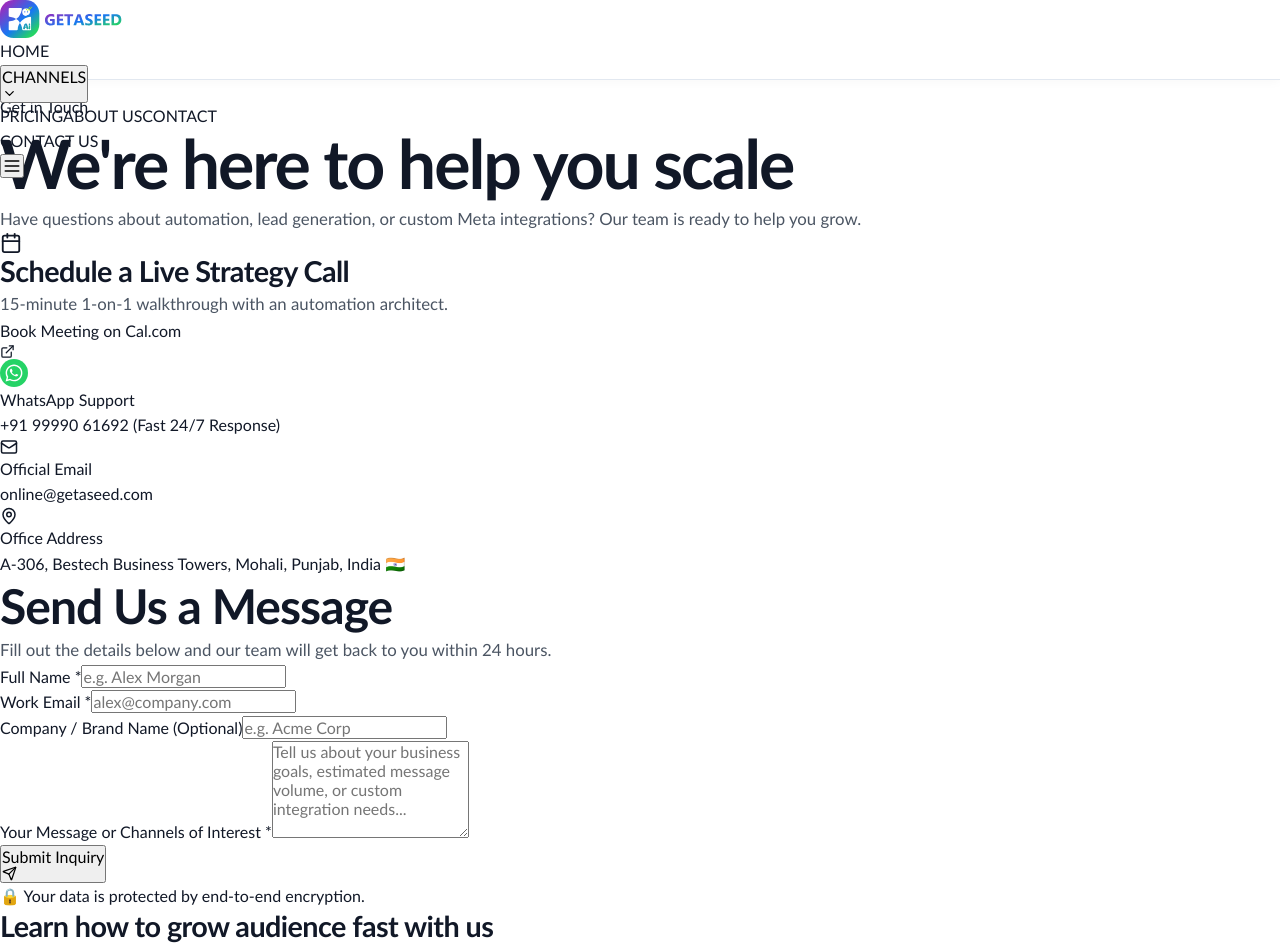
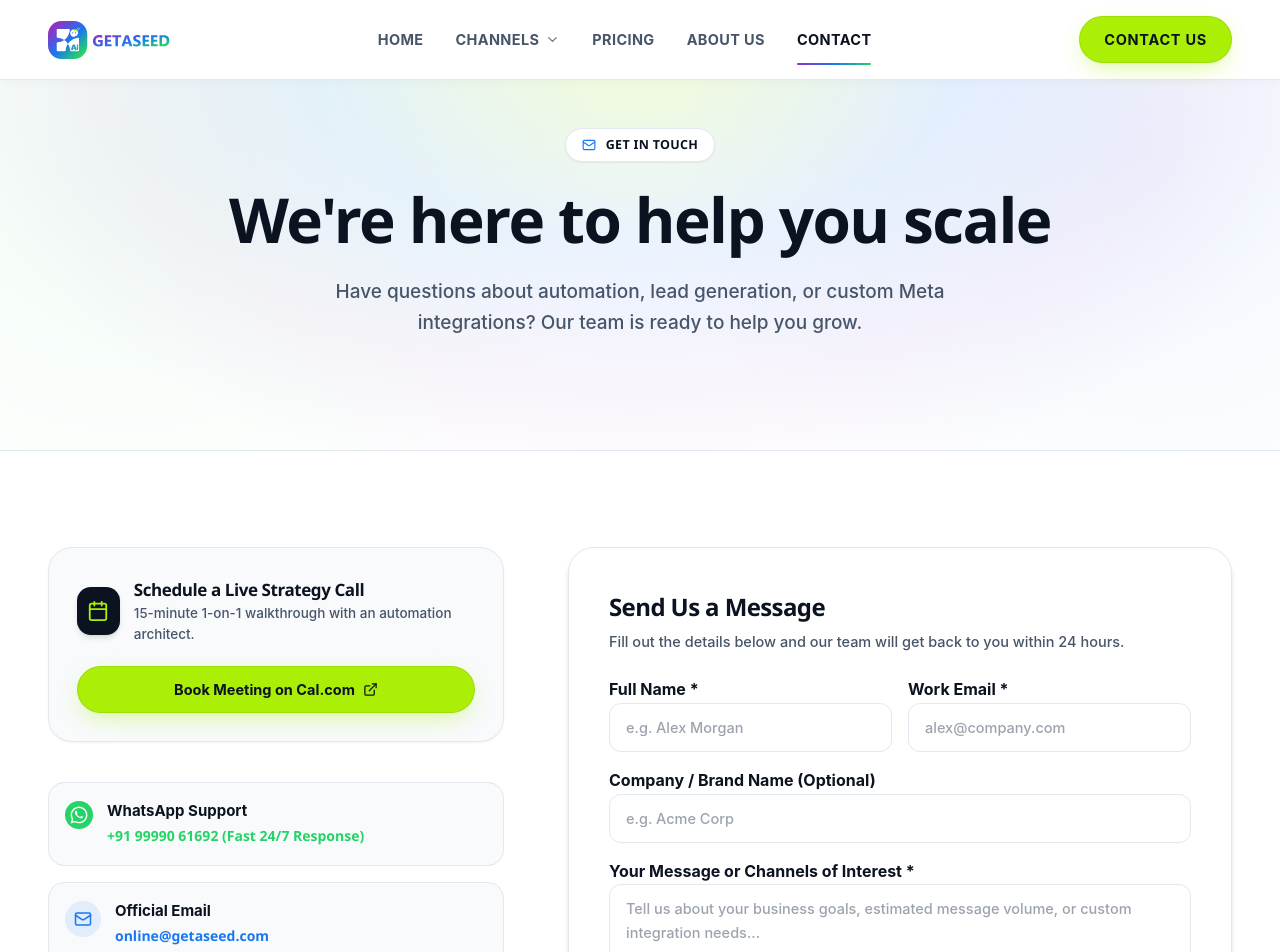
Before and after one commit to sanjanacodesofticcom-star/Seedwebsite, a Next.js app: page /contact in a window 1280 px wide. Shown: the top 952 px of the page. Built offline with nearby package versions, Linux system fonts and the light colour scheme.

Commit message:
Fix globals.css styling and restore Tailwind CSS build in Getaseed repository

```diff
--- a/src/app/globals.css
+++ b/src/app/globals.css
@@ -1,353 +1,333 @@
-/* Codesoftic - Project Antigravity Clean White Theme Styles */
-@import url('https://fonts.googleapis.com/css2?family=Plus+Jakarta+Sans:wght@300;400;500;600;700;800&family=JetBrains+Mono:wght@400;500;600&display=swap');
+@tailwind base;
+@tailwind components;
+@tailwind utilities;
+
+/* GetAseed Design System - Segoe UI for Headings & Inter for Body Text */
+@import url('https://fonts.googleapis.com/css2?family=Inter:wght@300;400;500;600;700;800;900&display=swap');
 
 :root {
-  /* Global Brand Typography */
-  --font-main: 'Adobe Clean', 'Trebuchet MS', -apple-system, BlinkMacSystemFont, 'Segoe UI', Roboto, sans-serif;
-  --font-mono: 'JetBrains Mono', monospace;
+  /* Core Brand Tokens */
+  --brand-ink: #0B1220;
+  --brand-ink-dark: #070C16;
+  --brand-ink-card: #101B33;
+  --brand-ink-muted: #475569;
+  --brand-ink-light: #64748B;
 
-  /* Color Palette - Clean White Theme */
-  --bg-primary: #ffffff;
-  --bg-secondary: #f8fafc;
-  --bg-tertiary: #f1f5f9;
-  --bg-card: #ffffff;
-  --bg-card-hover: #fcfdfe;
-  --bg-alt: #f5f5f5;
+  --brand-paper: #FFFFFF;
+  --brand-paper-tint: #F8FAFC;
+  --brand-line: #E2E8F0;
+  --brand-line-dark: #1E293B;
 
-  /* Official Brand Palette */
-  --brand-neon-blue: #00E7FF;
-  --brand-sky-blue: #00A4FF;
-  --brand-royal-blue: #0066FF;
-  --brand-blue: #0066FF;
-  --brand-blue-hover: #0052e0;
-  --brand-blue-light: #00A4FF;
-  --brand-dark-royal: #000675;
-  --brand-navy: #04044A;
-  --brand-dark: #111827;
-  --brand-cyan: #00E7FF;
+  /* Official GetAseed Logo Accent (Strictly Used for All CTAs and Buttons) */
+  --brand-lime: #ABEF06;
+  --brand-lime-hover: #C8F932;
+  --brand-lime-active: #91D000;
 
-  /* Gradients */
-  --grad-primary: linear-gradient(135deg, #0044E8 0%, #0066FF 30%, #00A4FF 70%, #00E7FF 100%);
-  --grad-text: linear-gradient(135deg, #111827 0%, #1e293b 100%);
-  --grad-text-blue: linear-gradient(95deg, #0044E8 0%, #0066FF 30%, #00A4FF 70%, #00E7FF 100%);
+  /* Official Tri-Channel Signal Accents */
+  --brand-wa: #25D366;
+  --brand-fb: #1877F2;
+  --brand-ig: #962FBF;
+  --thread-gradient: linear-gradient(90deg, #962FBF 0%, #1877F2 50%, #25D366 100%);
+  --brand-glow-gradient: radial-gradient(circle, rgba(171, 239, 6, 0.25) 0%, rgba(24, 119, 242, 0.15) 45%, rgba(150, 47, 191, 0.08) 70%, transparent 100%);
 
-  /* Text Colors */
-  --text-primary: #111827;
-  --text-secondary: #4b5563;
-  --text-muted: #6b7280;
-  --text-inverse: #ffffff;
-
-  /* Borders & Shadows */
-  --border-subtle: #e5e7eb;
-  --border-active: #188CFF;
-  --border-dark: #2c2c2c;
-  --shadow-sm: 0 1px 3px rgba(0, 0, 0, 0.05);
-  --shadow-md: 0 4px 20px -2px rgba(0, 0, 0, 0.08);
-  --shadow-lg: 0 12px 32px -4px rgba(0, 0, 0, 0.12);
-  --shadow-card: 0 2px 12px rgba(0, 0, 0, 0.04);
+  /* Only Two Primary Typography Families */
+  --font-heading: 'Segoe UI', -apple-system, BlinkMacSystemFont, Roboto, 'Helvetica Neue', sans-serif;
+  --font-display: 'Segoe UI', -apple-system, BlinkMacSystemFont, Roboto, 'Helvetica Neue', sans-serif;
+  --font-body: 'Inter', -apple-system, BlinkMacSystemFont, sans-serif;
+  --font-mono: 'Segoe UI', 'Inter', sans-serif;
 
   /* Layout Constants */
-  --max-width: 1440px;
   --header-height: 80px;
-  --radius-sm: 8px;
-  --radius-md: 14px;
-  --radius-lg: 20px;
-  --radius-full: 9999px;
-  --transition-fast: 0.2s cubic-bezier(0.16, 1, 0.3, 1);
-  --transition-normal: 0.3s cubic-bezier(0.16, 1, 0.3, 1);
+  --container-max: 1320px;
+
+  /* Radius System */
+  --radius-card: 24px;
+  --radius-pill: 9999px;
+  --radius-input: 14px;
+  --radius-sm: 10px;
+
+  /* Elevation */
+  --shadow-card: 0 10px 30px -10px rgba(11, 18, 32, 0.06);
+  --shadow-glow-lime: 0 8px 24px -6px rgba(171, 239, 6, 0.45);
 }
 
-/* Reset & Global Base */
+/* Base Setup */
 *, *::before, *::after {
-  box-sizing: border-box !important;
+  box-sizing: border-box;
   margin: 0;
   padding: 0;
-  font-family: var(--font-main) !important;
 }
 
 html {
   scroll-behavior: smooth;
   color-scheme: light;
-  background-color: var(--bg-primary);
-  font-family: var(--font-main);
+  background-color: var(--brand-paper);
+  font-family: var(--font-body);
+  -webkit-font-smoothing: antialiased;
+  -moz-osx-font-smoothing: grayscale;
   text-rendering: optimizeLegibility;
-  -webkit-font-smoothing: antialiased;
 }
 
 body {
-  background-color: var(--bg-primary);
-  color: var(--text-primary);
-  font-family: var(--font-main);
+  background-color: var(--brand-paper);
+  color: var(--brand-ink);
+  font-family: var(--font-body);
+  font-size: 16px;
   line-height: 1.6;
   min-height: 100vh;
   overflow-x: hidden;
+}
+
+/* Container Standard */
+.container-xl {
+  width: 100%;
+  max-width: var(--container-max);
+  margin-left: auto;
+  margin-right: auto;
+  padding-left: 24px;
+  padding-right: 24px;
   position: relative;
 }
 
-/* Typography Headings */
-h1, h2, h3, h4, h5, h6 {
-  font-family: var(--font-main);
-  font-weight: 700;
-  line-height: 1.25;
-  color: var(--text-primary);
-  letter-spacing: -0.02em;
+@media (min-width: 768px) {
+  .container-xl {
+    padding-left: 36px;
+    padding-right: 36px;
+  }
 }
 
-h1 {
-  font-size: clamp(2.5rem, 5vw + 1rem, 4.25rem);
+@media (min-width: 1280px) {
+  .container-xl {
+    padding-left: 48px;
+    padding-right: 48px;
+  }
+}
+
+/* Typography Hierarchy - Headings use Segoe UI */
+h1, h2, h3, h4, h5, h6 {
+  font-family: var(--font-heading) !important;
+  color: var(--brand-ink);
+  letter-spacing: -0.025em;
+  font-weight: 700;
+}
+
+.display-xl {
+  font-family: var(--font-heading) !important;
+  font-size: clamp(38px, 5.5vw, 64px);
+  line-height: 1.08;
   font-weight: 800;
   letter-spacing: -0.03em;
 }
 
-h2 {
-  font-size: clamp(2rem, 3.5vw + 0.5rem, 3rem);
+.display-l {
+  font-family: var(--font-heading) !important;
+  font-size: clamp(28px, 3.8vw, 44px);
+  line-height: 1.15;
   font-weight: 750;
-  letter-spacing: -0.02em;
+  letter-spacing: -0.025em;
 }
 
-h3 {
-  font-size: clamp(1.35rem, 2vw + 0.3rem, 1.8rem);
+.display-m {
+  font-family: var(--font-heading) !important;
+  font-size: clamp(22px, 2.2vw, 30px);
+  line-height: 1.25;
   font-weight: 700;
 }
 
-h4 {
-  font-size: 1.2rem;
-  font-weight: 650;
+.caption-eyebrow {
+  font-family: var(--font-heading) !important;
+  font-size: 12px;
+  font-weight: 700;
+  line-height: 1.4;
+  text-transform: uppercase;
+  letter-spacing: 0.08em;
+  color: var(--brand-ink-light);
 }
 
-p {
-  color: var(--text-secondary);
-  font-size: 1.05rem;
-  line-height: 1.65;
+.stat-mono {
+  font-family: var(--font-heading) !important;
+  font-weight: 800;
+  line-height: 1;
 }
 
-a {
-  color: inherit;
-  text-decoration: none;
-  transition: color var(--transition-fast);
+/* 3D Perspective Card Fan Arc */
+.perspective-container {
+  perspective: 1200px;
+  perspective-origin: 50% 50%;
 }
 
-img, svg, video {
-  max-width: 100%;
+.card-fan-item {
+  transition: transform 300ms cubic-bezier(0.2, 0.8, 0.2, 1), box-shadow 300ms ease;
+  will-change: transform;
+}
+
+.card-fan-item:hover {
+  transform: translateY(-8px) scale(1.03) !important;
+  z-index: 30 !important;
+  box-shadow: 0 25px 50px -12px rgba(11, 18, 32, 0.2) !important;
+}
+
+/* Brand Hero Atmosphere */
+.brand-hero-bg {
+  background-color: #FFFFFF;
+  background-image:
+    radial-gradient(ellipse at 50% -10%, rgba(171, 239, 6, 0.16) 0%, rgba(24, 119, 242, 0.09) 35%, rgba(150, 47, 191, 0.05) 60%, rgba(255, 255, 255, 0) 80%),
+    radial-gradient(circle at 10% 20%, rgba(37, 211, 102, 0.06) 0%, transparent 40%),
+    radial-gradient(circle at 90% 20%, rgba(24, 119, 242, 0.06) 0%, transparent 40%);
+  position: relative;
+  overflow: hidden;
+}
+
+.brand-hero-bg::after {
+  content: '';
+  position: absolute;
+  bottom: 0;
+  left: 0;
+  right: 0;
+  height: 1px;
+  background: var(--brand-line);
+  pointer-events: none;
+}
+
+/* ─────────────────────────────────────────────────────────────
+   STRICT BRAND COLOR (#ABEF06) BUTTONS AND CTAS
+   ───────────────────────────────────────────────────────────── */
+.btn-lime,
+.btn-primary,
+.btn-pill {
+  background-color: var(--brand-lime) !important;
+  color: var(--brand-ink) !important;
+  font-family: var(--font-body) !important;
+  font-weight: 700;
+  font-size: 14.5px;
+  padding: 11px 24px;
+  border-radius: var(--radius-pill);
+  display: inline-flex;
+  align-items: center;
+  gap: 8px;
+  text-decoration: none;
+  transition: all 180ms cubic-bezier(0.16, 1, 0.3, 1);
+  box-shadow: var(--shadow-glow-lime);
+  border: 1px solid rgba(0, 0, 0, 0.08);
+  cursor: pointer;
+}
+
+.btn-lime:hover,
+.btn-primary:hover,
+.btn-pill:hover {
+  background-color: var(--brand-lime-hover) !important;
+  transform: translateY(-2px);
+  box-shadow: 0 12px 28px -6px rgba(171, 239, 6, 0.65);
+}
+
+.btn-lime:active,
+.btn-primary:active,
+.btn-pill:active {
+  background-color: var(--brand-lime-active) !important;
+  transform: translateY(0);
+}
+
+/* Secondary CTA */
+.btn-secondary-brand,
+.btn-secondary {
+  background-color: #FFFFFF;
+  border: 2px solid var(--brand-lime);
+  color: var(--brand-ink);
+  font-family: var(--font-body) !important;
+  font-weight: 700;
+  font-size: 14.5px;
+  padding: 10px 24px;
+  border-radius: var(--radius-pill);
+  display: inline-flex;
+  align-items: center;
+  gap: 8px;
+  text-decoration: none;
+  transition: all 180ms ease;
+  box-shadow: 0 2px 8px rgba(171, 239, 6, 0.2);
+  cursor: pointer;
+}
+
+.btn-secondary-brand:hover,
+.btn-secondary:hover {
+  background-color: var(--brand-lime);
+  color: var(--brand-ink);
+  transform: translateY(-2px);
+  box-shadow: 0 8px 20px -4px rgba(171, 239, 6, 0.5);
+}
+
+/* Arrow Badges */
+.arrow-circle-dark {
+  width: 22px;
+  height: 22px;
+  border-radius: 50%;
+  background: var(--brand-ink);
+  color: #FFFFFF;
+  display: inline-flex;
+  align-items: center;
+  justify-content: center;
+  font-size: 12px;
+  flex-shrink: 0;
+}
+
+.arrow-circle-lime {
+  width: 22px;
+  height: 22px;
+  border-radius: 50%;
+  background: var(--brand-lime);
+  color: var(--brand-ink);
+  display: inline-flex;
+  align-items: center;
+  justify-content: center;
+  font-size: 12px;
+  flex-shrink: 0;
+}
+
+/* Section Rhythm */
+.section-major {
+  padding-top: 96px;
+  padding-bottom: 96px;
+  position: relative;
+}
+
+.section-compact {
+  padding-top: 60px;
+  padding-bottom: 60px;
+  position: relative;
+}
+
+/* Signature Tri-Channel Gradient Thread */
+.thread-line {
+  height: 2.5px;
+  width: 100%;
+  background: var(--thread-gradient);
   display: block;
 }
 
-button, input, textarea, select {
-  font-family: var(--font-main);
-  font-size: 1rem;
+/* Forms */
+.input-clean {
+  width: 100%;
+  background: #FFFFFF;
+  border: 1px solid var(--brand-line);
+  border-radius: 12px;
+  padding: 12px 16px;
+  font-size: 14.5px;
+  font-family: var(--font-body) !important;
+  color: var(--brand-ink);
+  outline: none;
+  transition: border-color 150ms ease, box-shadow 150ms ease;
 }
 
-/* Layout Utilities */
-.container {
-  width: 100%;
-  max-width: var(--max-width);
-  margin-left: auto;
-  margin-right: auto;
-  padding-left: 1.5rem;
-  padding-right: 1.5rem;
-  position: relative;
-  z-index: 1;
+.input-clean:focus {
+  border-color: var(--brand-lime);
+  box-shadow: 0 0 0 3px rgba(171, 239, 6, 0.3);
 }
 
-.section {
-  padding: clamp(5rem, 7.5vw, 6.5rem) 0;
-  position: relative;
-}
-
-.section-lg {
-  padding: clamp(6rem, 9vw, 8rem) 0;
-  position: relative;
-}
-
-.section-sm {
-  padding: clamp(3.5rem, 5vw, 4.5rem) 0;
-  position: relative;
-}
-
-/* Badges */
-.badge {
-  display: inline-flex;
-  align-items: center;
-  gap: 0.5rem;
-  padding: 0.4rem 0.95rem;
-  border-radius: var(--radius-full);
-  font-size: 0.85rem;
-  font-weight: 650;
-  letter-spacing: 0.04em;
-  text-transform: uppercase;
-  background: rgba(24, 140, 255, 0.08);
-  border: 1px solid rgba(24, 140, 255, 0.25);
-  color: var(--brand-blue);
-}
-
-.badge-dot {
-  width: 7px;
-  height: 7px;
-  border-radius: 50%;
-  background: var(--brand-blue);
-}
-
-.gradient-text-blue {
-  color: var(--brand-blue);
-  display: inline-block;
-}
-
-/* Cards */
-.glass-card {
-  background: var(--bg-card);
-  border: 1px solid var(--border-subtle);
-  border-radius: var(--radius-lg);
-  padding: 2rem;
-  position: relative;
-  overflow: hidden;
-  box-shadow: var(--shadow-card);
-  transition: transform var(--transition-normal), border-color var(--transition-normal), box-shadow var(--transition-normal);
-}
-
-.glass-card:hover {
-  transform: translateY(-4px);
-  border-color: rgba(24, 140, 255, 0.35);
-  box-shadow: var(--shadow-md);
-}
-
-/* Buttons */
-.btn {
-  display: inline-flex;
-  align-items: center;
-  justify-content: center;
-  gap: 0.6rem;
-  padding: 0.85rem 1.75rem;
-  border-radius: var(--radius-md);
-  font-weight: 600;
-  font-size: 0.975rem;
-  cursor: pointer;
-  border: none;
-  outline: none;
-  transition: all var(--transition-fast);
-  position: relative;
-  overflow: hidden;
-  white-space: nowrap;
-}
-
-.btn-primary {
-  background: #000000;
-  color: #ffffff;
-  border: 2px solid #000000;
-}
-
-.btn-primary:hover {
-  background: var(--brand-blue);
-  border-color: var(--brand-blue);
-  color: #ffffff;
-  transform: translateY(-2px);
-}
-
-.btn-secondary {
-  background: #ffffff;
-  color: var(--text-primary);
-  border: 2px solid var(--border-dark);
-}
-
-.btn-secondary:hover {
-  background: #111827;
-  color: #ffffff;
-  border-color: #111827;
-  transform: translateY(-2px);
-}
-
-.btn-blue {
-  background: var(--brand-blue);
-  color: #ffffff;
-  border: 2px solid var(--brand-blue);
-}
-
-.btn-blue:hover {
-  background: var(--brand-blue-hover);
-  border-color: var(--brand-blue-hover);
-  color: #ffffff;
-  transform: translateY(-2px);
-}
-
-.btn-outline-blue {
-  background: transparent;
-  color: var(--brand-blue);
-  border: 2px solid var(--brand-blue);
-}
-
-.btn-outline-blue:hover {
-  background: var(--brand-blue);
-  color: #ffffff;
-  transform: translateY(-2px);
-}
-
-.btn-lg {
-  padding: 0.95rem 2.15rem;
-  font-size: 1.05rem;
-}
-
-.btn-sm {
-  padding: 0.5rem 1.15rem;
-  font-size: 0.875rem;
-}
-
-/* Grid Utilities */
-.grid-2 {
-  display: grid;
-  grid-template-columns: repeat(2, 1fr);
-  gap: 2rem;
-}
-
-.grid-3 {
-  display: grid;
-  grid-template-columns: repeat(3, 1fr);
-  gap: 2rem;
-}
-
-.grid-4 {
-  display: grid;
-  grid-template-columns: repeat(4, 1fr);
-  gap: 1.5rem;
-}
-
-@media (max-width: 1024px) {
-  .grid-4 {
-    grid-template-columns: repeat(2, 1fr);
-  }
-  .grid-3 {
-    grid-template-columns: repeat(2, 1fr);
+/* Reduced Motion Override */
+@media (prefers-reduced-motion: reduce) {
+  *, *::before, *::after {
+    animation-duration: 0.01ms !important;
+    animation-iteration-count: 1 !important;
+    transition-duration: 0.01ms !important;
+    scroll-behavior: auto !important;
   }
 }
-
-@media (max-width: 768px) {
-  .grid-2, .grid-3, .grid-4 {
-    grid-template-columns: 1fr;
-  }
-  .section {
-    padding: 3.5rem 0;
-  }
-  .section-lg {
-    padding: 4.5rem 0;
-  }
-}
-
-/* Inputs */
-.input-glass {
-  width: 100%;
-  background: #ffffff;
-  border: 1px solid var(--border-subtle);
-  border-radius: var(--radius-md);
-  padding: 0.9rem 1.2rem;
-  color: var(--text-primary);
-  font-size: 0.975rem;
-  outline: none;
-  transition: border-color var(--transition-fast), box-shadow var(--transition-fast);
-}
-
-.input-glass:focus {
-  border-color: var(--brand-blue);
-  box-shadow: 0 0 0 3px rgba(24, 140, 255, 0.15);
-}
-
-.input-glass::placeholder {
-  color: var(--text-muted);
-}
```
